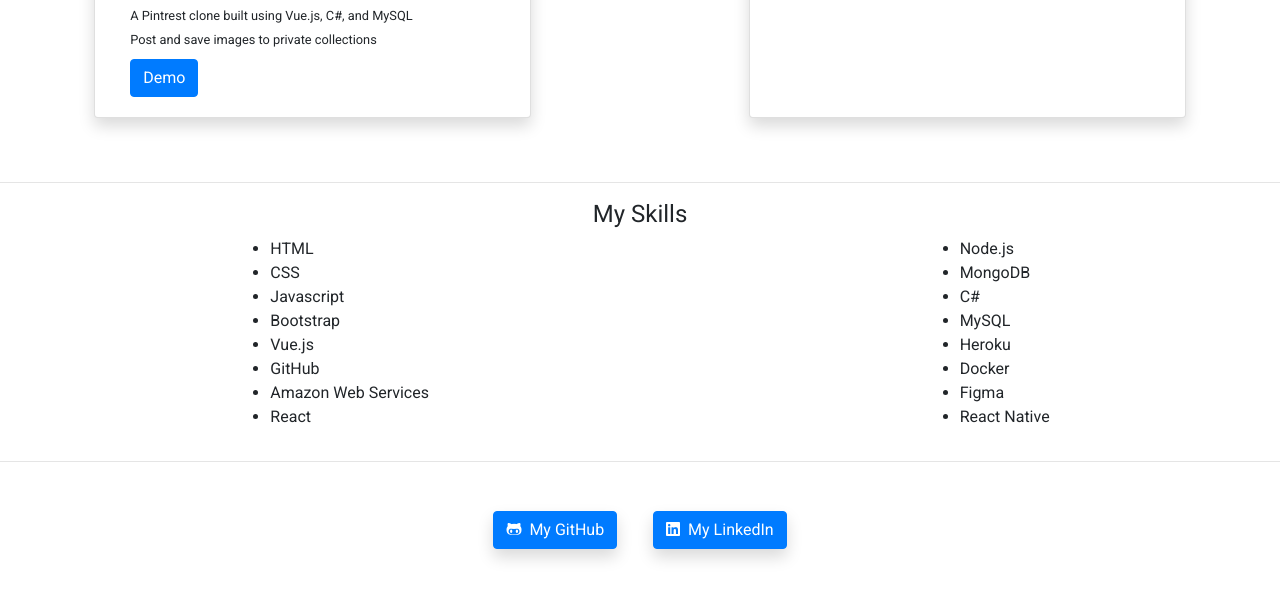
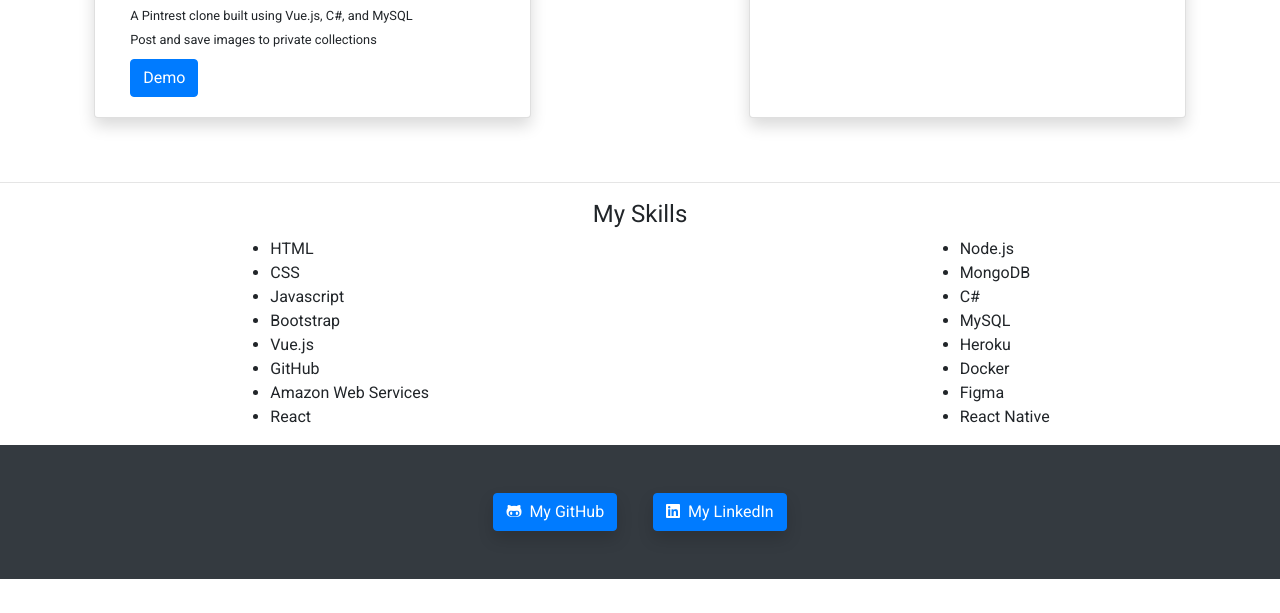
Before and after one commit to spenserdavies/portfolio, a plain HTML site: page index.html in a window 1280 px wide. Shown: the part 1670-2283 px from the top of the page. After the commit the page ends 2249 px from the top, so only its background shows below. Drawn offline with nearby package versions, Linux system fonts and the light colour scheme.

Commit message:
last change for now

```diff
--- a/index.html
+++ b/index.html
@@ -144,15 +144,10 @@
                 </ul>
             </div>
         </div>
-        <hr>
-        <div class="row mt-5 mb-3">
+        <div class="row pt-5 pb-5 bg-dark">
             <div class="col mx-auto text-center">
                 <a href="http://github.com/spenserdavies" target="_blank" class="text-dark mx-3"><button class="btn btn-primary shadow"><i class="fab fa-github-alt mr-2"></i>My GitHub</button></a>
                 <a href="https://www.linkedin.com/in/spenser-davies/" target="_blank" class="text-dark mx-3"><button class="btn btn-primary shadow"><i class="fab fa-linkedin mr-2"></i>My LinkedIn</button></a>
-            </div>
-        </div>
-        <div class="row mt-3 mb-5">
-            <div class="col-6 mx-auto text-center">
             </div>
         </div>
     </main>
```
